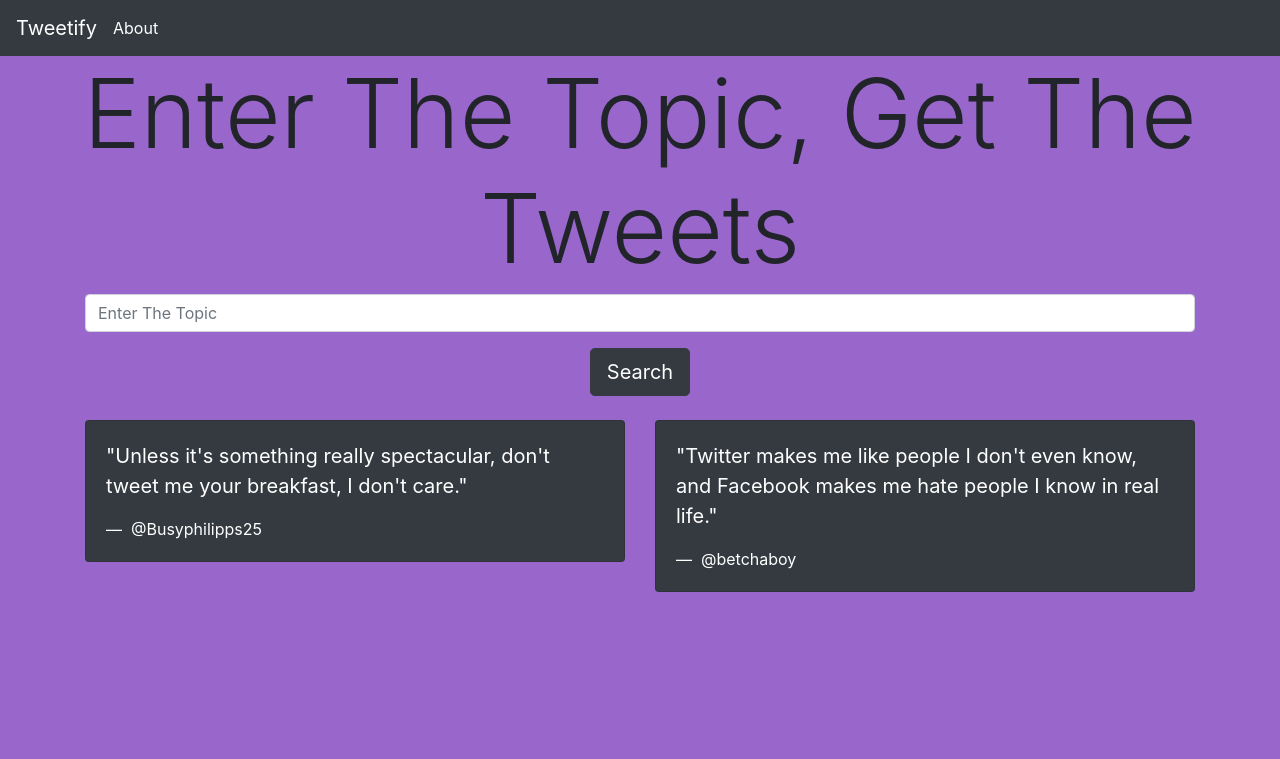
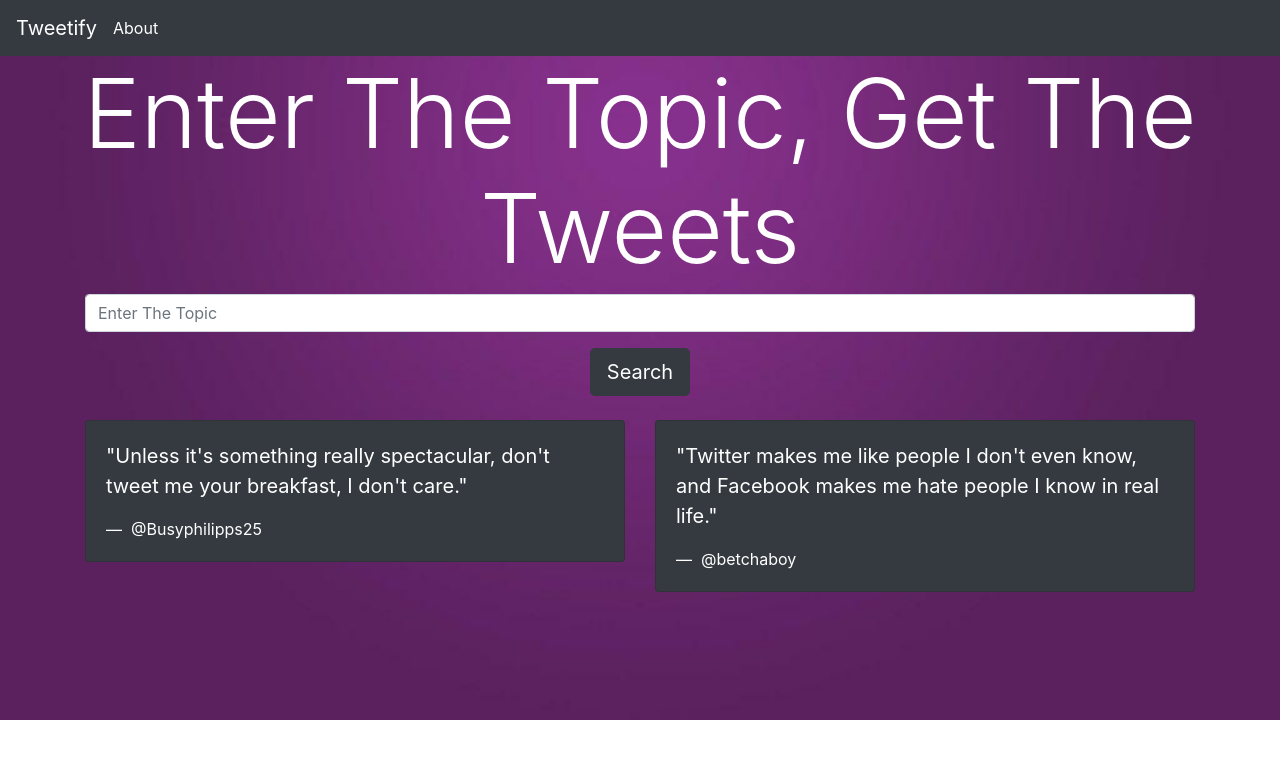
Before and after one commit to hmtj99/MSTC-WoC-Tweetify, a Django app: page / in a window 1280 px wide. Shown: the top 759 px of the page. Run offline with Django 3.2, Linux system fonts and the light colour scheme; some libraries are stand-ins or nearby versions.

Commit message:
Some Aesthetic Changes

```diff
--- a/tweetify/static/search_app/base_style.css
+++ b/tweetify/static/search_app/base_style.css
@@ -1,3 +1,5 @@
 body{
-  background-color: #9966CC;
+  background-image: url('purple.jpg');
+  background-repeat: no-repeat;
+  background-size: cover;
 }
--- a/tweetify/templates/search_app/index.html
+++ b/tweetify/templates/search_app/index.html
@@ -1,7 +1,7 @@
 <!DOCTYPE html>
 {%extends "search_app/base.html"%}
 {% block body_block %}
-  <h1 class="display-1 text-center">Enter The Topic, Get The Tweets</h1>
+  <h1 class="display-1 text-center text-white">Enter The Topic, Get The Tweets</h1>
   <div class="container">
     <form method="post">
       {% csrf_token %}
--- a/tweetify/templates/search_app/list.html
+++ b/tweetify/templates/search_app/list.html
@@ -2,7 +2,7 @@
 {% extends "search_app/base.html" %}
 
 {% block body_block %}
-<h1 class="display-2 text-center">Here Are The Tweets</h1>
+<h1 class="display-2 text-center text-white">Here Are The Tweets</h1>
 <div class="container">
   <div class="card text-center">
       <div class="card-header">Sentiment Breakdown</div>
```
Also changed, not shown: tweetify/static/search_app/purple.jpg (added).
